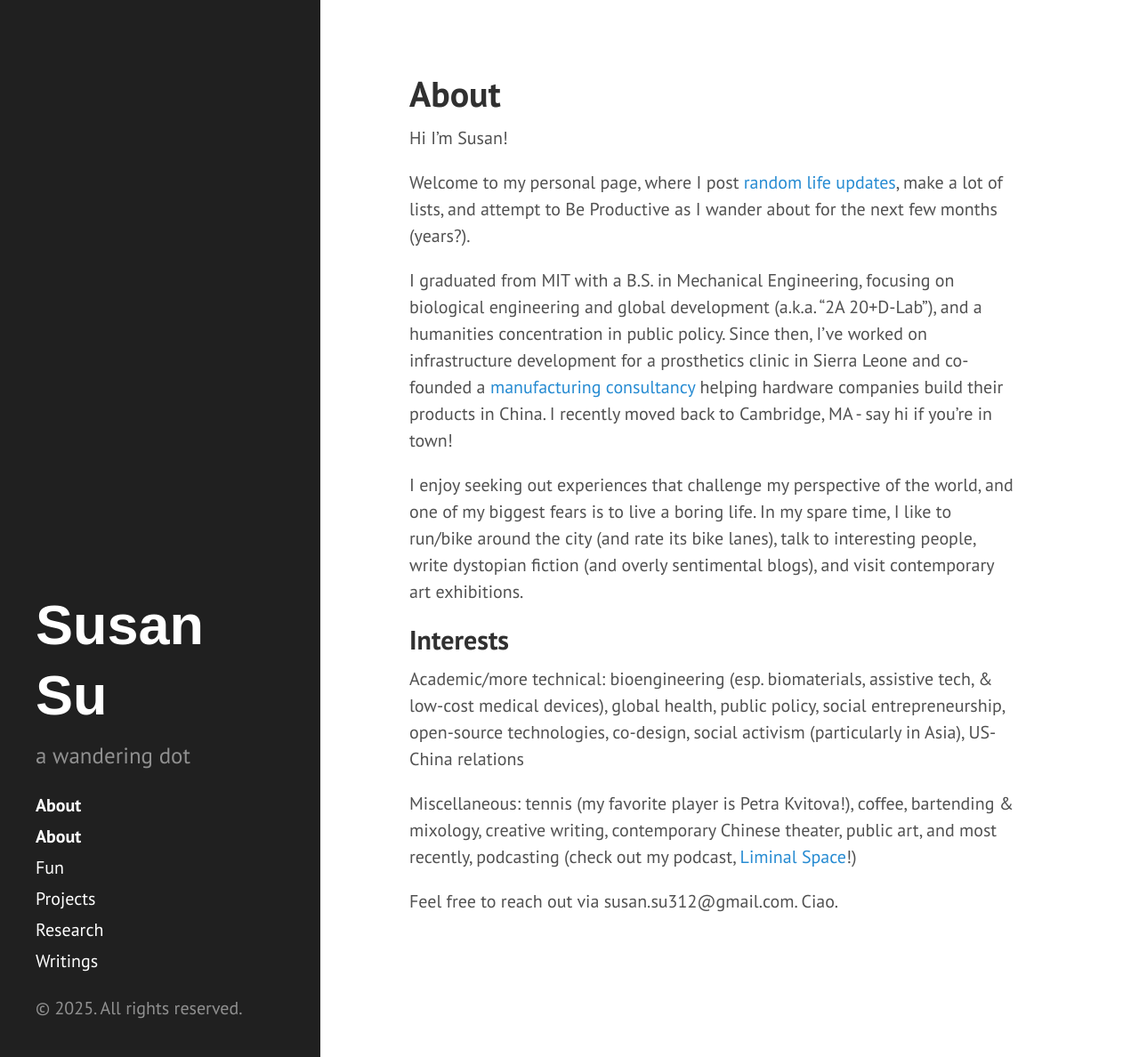
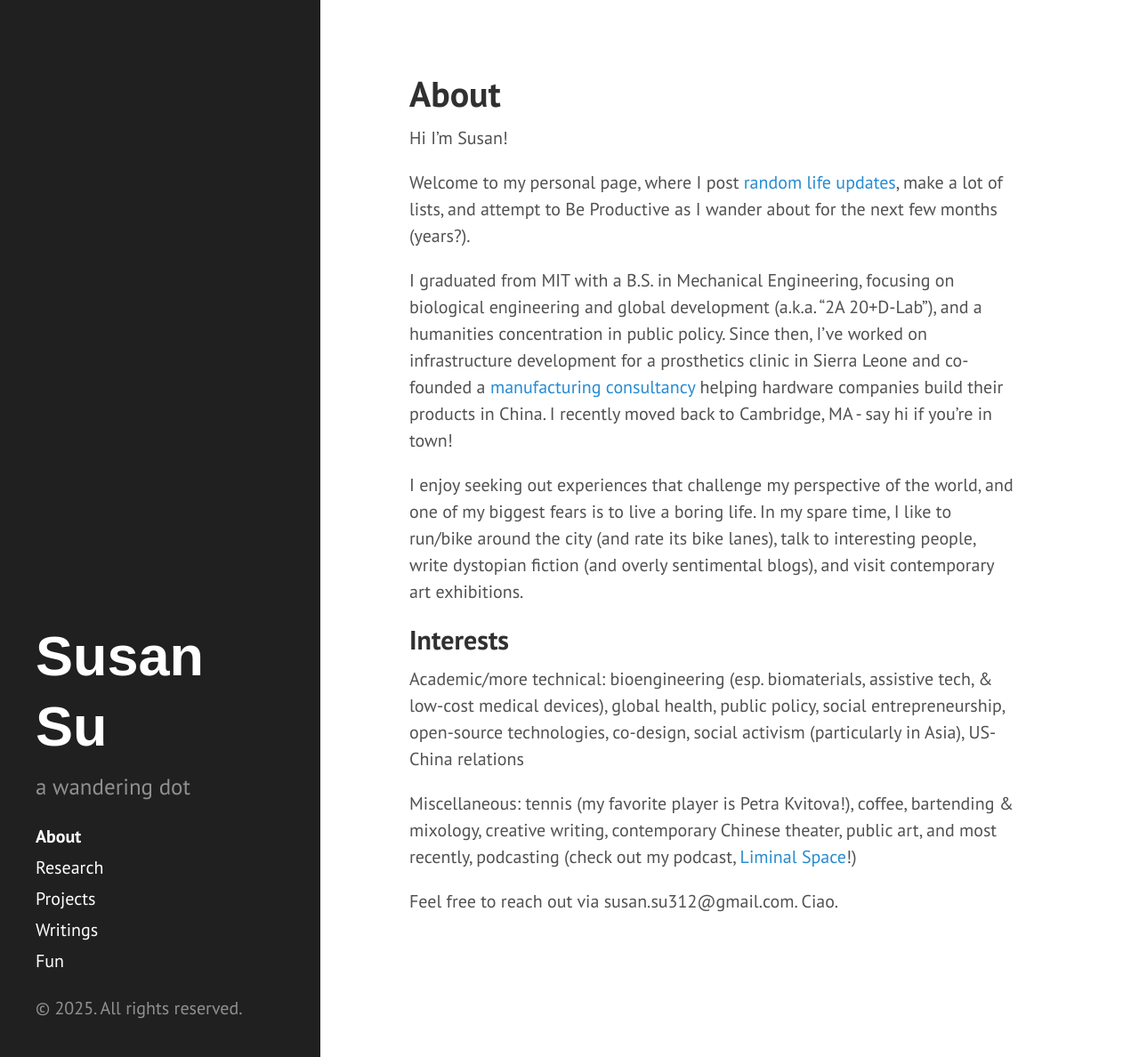
Before and after one commit to phreakasu/phreakasu, a Jekyll site: the page built from index.md, in a window 1280 px wide and 1188 px high. Shown: the whole window at 89% size. Built offline with Jekyll 4.4.1, drawn with Linux system fonts in a browser that asks for light colours.

Commit message:
Update sidebar.html

```diff
--- a/_includes/sidebar.html
+++ b/_includes/sidebar.html
@@ -11,15 +11,10 @@
 
     <nav class="sidebar-nav">
       <a class="sidebar-nav-item{% if page.url == '/' %} active{% endif %}" href="{{ site.baseurl }}/">About</a>
-
-      {% assign pages_list = site.pages | sort:"url" %}
-      {% for node in pages_list %}
-        {% if node.title != null %}
-          {% if node.layout == "page" %}
-            <a class="sidebar-nav-item{% if page.url == node.url %} active{% endif %}" href="{{ node.url }}">{{ node.title }}</a>
-          {% endif %}
-        {% endif %}
-      {% endfor %}
+      <a class="sidebar-nav-item{% if page.url == '/research/' %} active{% endif %}" href="{{ site.baseurl }}/research/">Research</a>
+      <a class="sidebar-nav-item{% if page.url == '/projects/' %} active{% endif %}" href="{{ site.baseurl }}/projects/">Projects</a>
+      <a class="sidebar-nav-item{% if page.url == '/writings/' %} active{% endif %}" href="{{ site.baseurl }}/writings/">Writings</a>
+      <a class="sidebar-nav-item{% if page.url == '/fun/' %} active{% endif %}" href="{{ site.baseurl }}/fun/">Fun</a>
     </nav>
 
     <p>&copy; {{ site.time | date: '%Y' }}. All rights reserved.</p>
```
